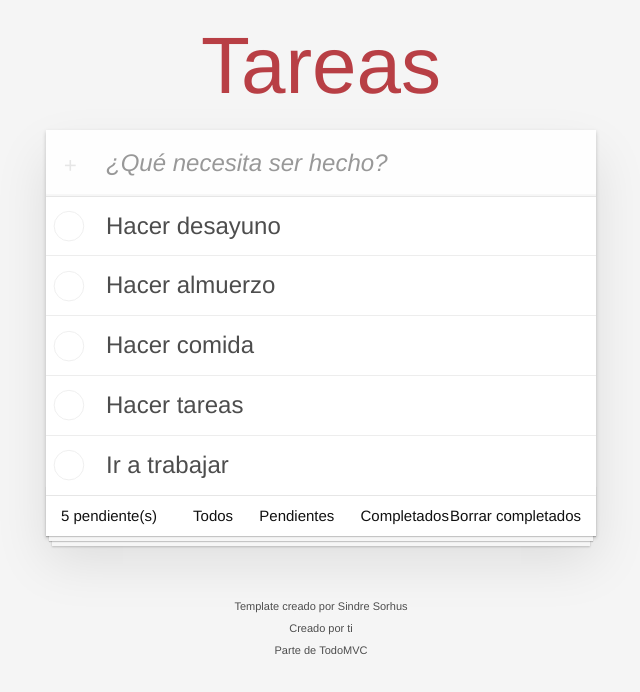
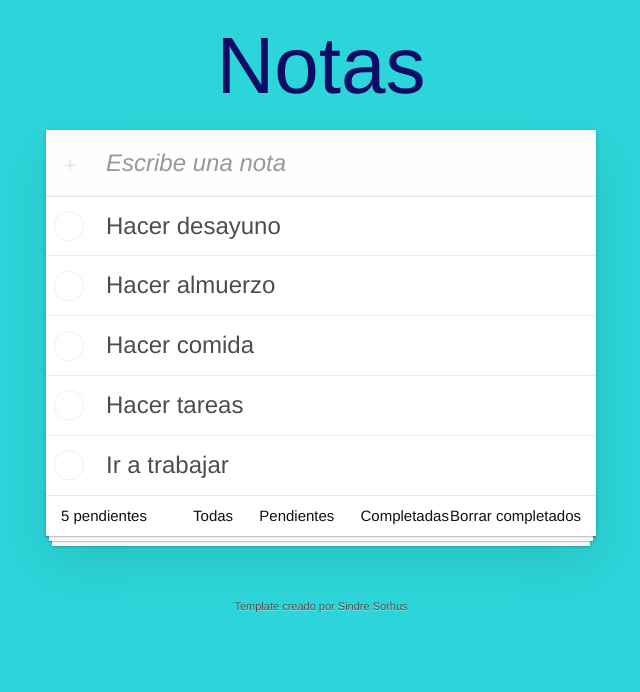
Before and after one commit to Duvan2662/Proyecto-Notas-Vite, a website built with Vite: page index.html in a window 1280 px wide. Shown: the whole page, without its empty margins (319-959 px from the left). Built offline with nearby package versions, Linux system fonts and the light colour scheme.

Commit message:
Detalles esteticos

```diff
--- a/src/notas/app.html
+++ b/src/notas/app.html
@@ -1,7 +1,7 @@
 <section class="todoapp">
     <header class="header">
-        <h1>Tareas</h1>
-        <input id="new-todo-input" class="new-todo" placeholder="¿Qué necesita ser hecho?" autofocus>
+        <h1>Notas</h1>
+        <input id="new-todo-input" class="new-todo" placeholder="Escribe una nota" autofocus>
     </header>
 
     <!-- This section should be hidden by default and shown when there are todos -->
@@ -9,33 +9,23 @@
         <input id="toggle-all" class="toggle-all" type="checkbox">
         <label for="toggle-all">Mark all as complete</label>
         <ul class="todo-list">
-            <!-- These are here just to show the structure of the list items -->
-            <!-- List items should get the class "editing" when editing and "completed" when marked as completed -->
-            <!-- <li>
-                <div class="view">
-                    <input class="toggle" type="checkbox">
-                    <label>Comprar un unicornio</label>
-                    <button class="destroy"></button>
-                </div>
-                <input class="edit" value="Rule the web">
-            </li> -->
         </ul>
     </section>
 
     <!-- This footer should hidden by default and shown when there are todos -->
     <footer class="footer">
         <!-- This should be "0 items left" by default -->
-        <span class="todo-count"><strong id="pending-count">0</strong> pendiente(s)</span>
+        <span class="todo-count"><strong id="pending-count">0</strong> pendientes</span>
         <!-- Remove this if you don't implement routing -->
         <ul class="filters">
             <li>
-                <a class="filtro" class="selected" href="#/">Todos</a>
+                <a class="filtro" class="selected" href="#/">Todas</a>
             </li>
             <li>
                 <a class="filtro" href="#/active">Pendientes</a>
             </li>
             <li>
-                <a class="filtro" href="#/completed">Completados</a>
+                <a class="filtro" href="#/completed">Completadas</a>
             </li>
         </ul>
         <!-- Hidden if no completed items are left ↓ -->
@@ -46,7 +36,4 @@
 
 <footer class="info">
     <p>Template creado por <a href="http://sindresorhus.com">Sindre Sorhus</a></p>
-    <!-- Change this out with your name and url ↓ -->
-    <p>Creado por <a href="http://todomvc.com">ti</a></p>
-    <p>Parte de <a href="http://todomvc.com">TodoMVC</a></p>
 </footer>
--- a/src/notas/models/notas.models.js
+++ b/src/notas/models/notas.models.js
@@ -1,5 +1,6 @@
 import { v4 as idAletorio } from "uuid";
-//clase nota
+
+//clase notas
 export class Nota {
     //Propiedades
     id
--- a/src/notas/use-cases/crearNotaHtml.js
+++ b/src/notas/use-cases/crearNotaHtml.js
@@ -1,10 +1,9 @@
 import { Nota } from "../models/notas.models";
-
 /**
  * Funcion que me permite crear el li oara cada nota para visualizarla en pantalla
  * @param {Nota} nota Objeto nota
  * @returns {HTMLElement} Retorna un elemento html de tipo li con la nota en ese li
- */
+*/
 
 export const crearNotaHtml = (nota) =>{
 
--- a/src/notas/use-cases/render-pendientes.js
+++ b/src/notas/use-cases/render-pendientes.js
@@ -1,11 +1,10 @@
 import notaStore, { Filtros } from "../../store/nota.store";
-
-let elemento;
-
 /**
  * Funcion que sirve para contar las notas pendientes y colocarlo en el HTML
  * @param {string} elementoId Lugar donde se va a colocar el valor en el HTML
- */
+*/
+
+let elemento;
 export const contNotasPendientes = (elementoId,)=>{
     if(!elemento){ //Si el elemento no existe se crea
         elemento = document.querySelector(elementoId);
--- a/style.css
+++ b/style.css
@@ -23,7 +23,7 @@ button {
 body {
 	font: 14px 'Helvetica Neue', Helvetica, Arial, sans-serif;
 	line-height: 1.4em;
-	background: #f5f5f5;
+	background: #2cd5d9;
 	color: #111111;
 	min-width: 230px;
 	max-width: 550px;
@@ -74,7 +74,7 @@ body {
 	font-size: 80px;
 	font-weight: 200;
 	text-align: center;
-	color: #b83f45;
+	color: #0e0c64;
 	-webkit-text-rendering: optimizeLegibility;
 	-moz-text-rendering: optimizeLegibility;
 	text-rendering: optimizeLegibility;
@@ -232,13 +232,13 @@ body {
 	height: 40px;
 	margin: auto 0;
 	font-size: 30px;
-	color: #cc9a9a;
+	color: #C5283D;
 	margin-bottom: 11px;
 	transition: color 0.2s ease-out;
 }
 
 .todo-list li .destroy:hover {
-	color: #af5b5e;
+	color: #C5283D;
 }
 
 .todo-list li .destroy:after {
```
Also changed, not shown: src/notas/app.js (+23 -22 lines), src/store/nota.store.js (+7 -6 lines).
